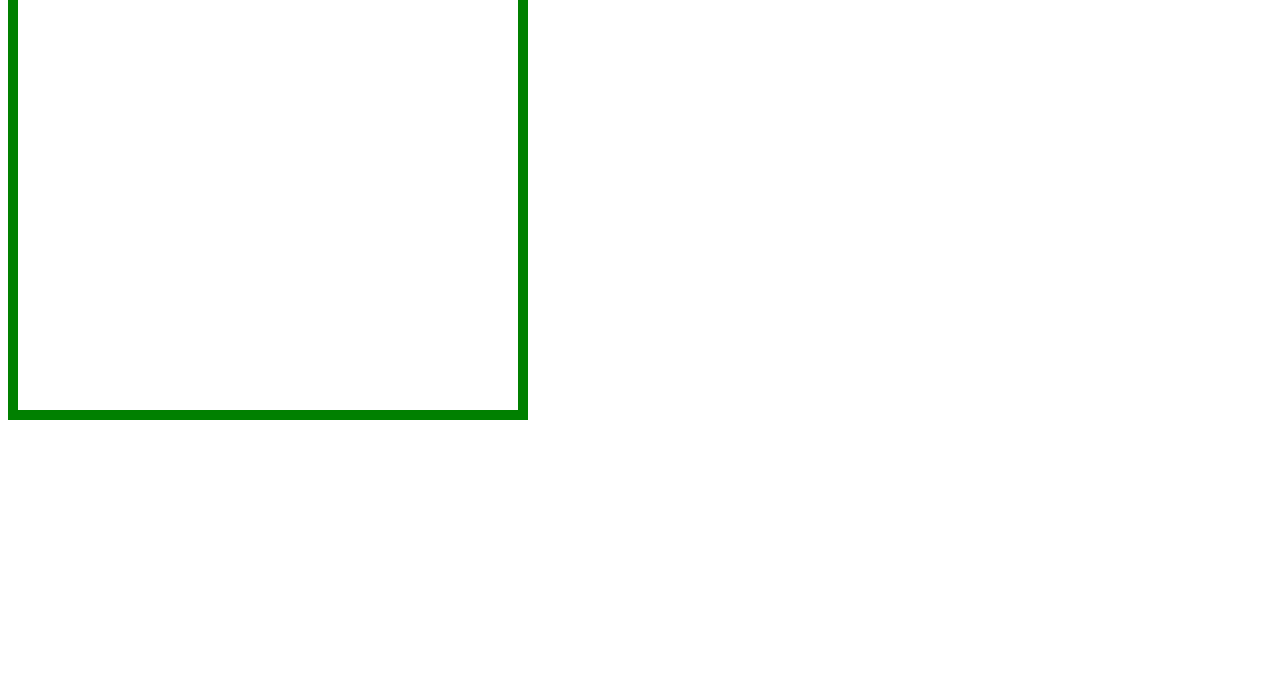
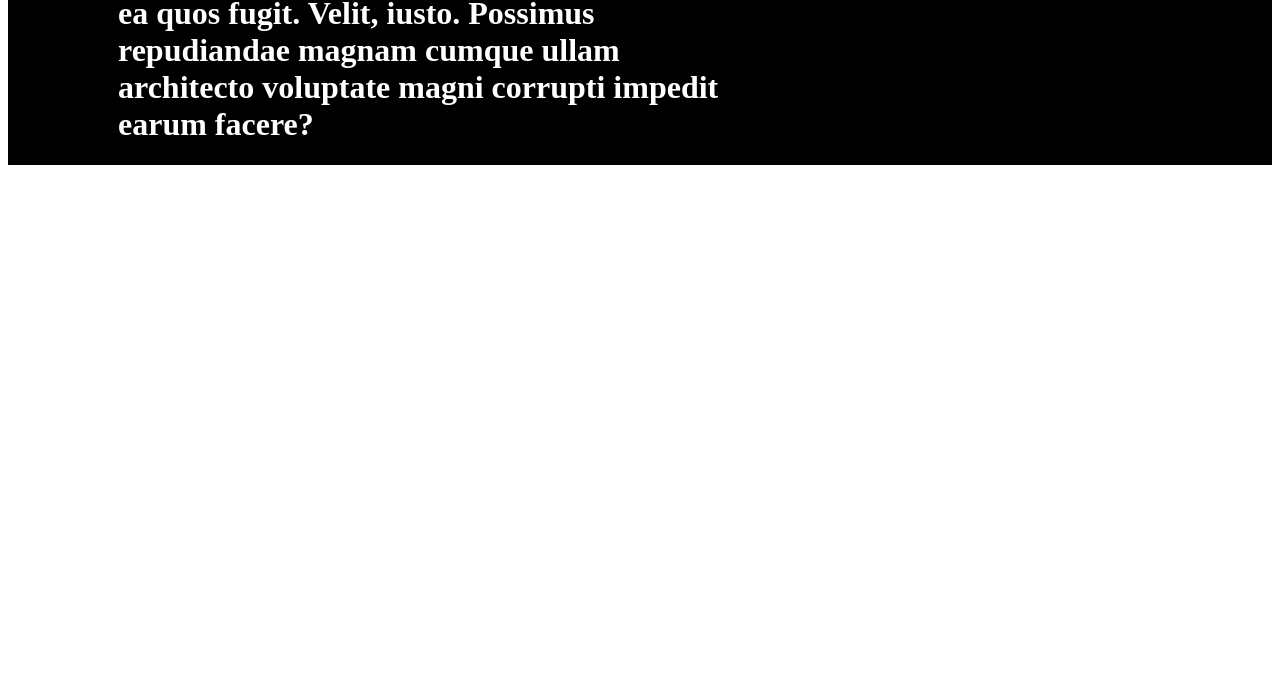
Before and after one commit to RehanGn/HTML, a plain HTML site: page index.html in a window 1280 px wide. Shown: the part 108-800 px from the top of the page. Drawn offline with Linux system fonts and the light colour scheme.

Commit message:
Add files via upload

```diff
--- a/index.html
+++ b/index.html
@@ -1,21 +1,32 @@
 <!DOCTYPE html>
-<html>
+<html lang="en">
+<head>
+    <meta charset="UTF-8">
+    <meta http-equiv="X-UA-Compatible" content="IE=edge">
+    <meta name="viewport" content="width=device-width, initial-scale=1.0">
+    <title>Box shadow</title>
+    <style>
+        .container {
+            display: flex;
+            background-color: black;
+            color: white;
+        }
+        .care {
+            padding: 23px 45px;
+            margin: 12px 10px;
+        }
+    </style>
+</head>
 <body>
-
-<canvas id="myCanvas" width="500" height="500" style="border:10px solid green;">
-Your browser does not support the HTML canvas tag.</canvas>
-
-<script>
-var c = document.getElementById("myCanvas");
-var ctx = c.getContext("2d");
-// Create gradient
-var grd = ctx.createLinearGradient(0,0,200,0);
-grd.addColorStop(0,"red");
-grd.addColorStop(1,"white");
-// Fill with gradient
-ctx.fillStyle = grd;
-ctx.fillRect(10,10,150,80);
-</script>
-
+    <div class="container">
+      <div class="care" id="card-1"></div>
+      <h1 class="myh1">Lorem, ipsum dolor sit amet consectetur adipisicing elit. Illo itaque nihil dolores ab, ea quos fugit. Velit, iusto. Possimus repudiandae magnam cumque ullam architecto voluptate magni corrupti impedit earum facere?</h1>
+      <div class="care" id="card-2"></div>
+      <h1 class="myh2">card-2</h1>
+      <div class="care" id="card-3"></div>
+      <h1 class="myh3">card-3</h1>
+      <div class="care" id="card-4"></div>
+      <h1 class="myh4">card-4</h1>
+    </div>
 </body>
 </html>
```
